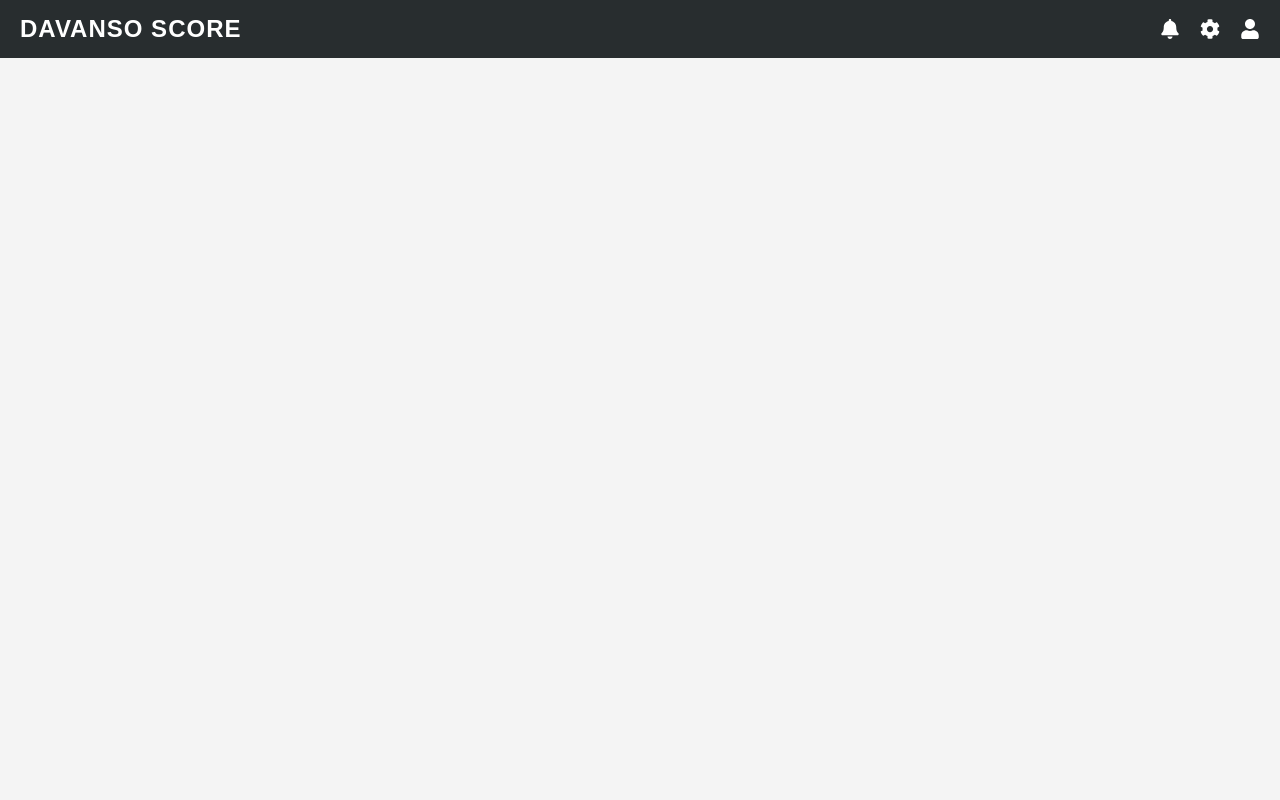
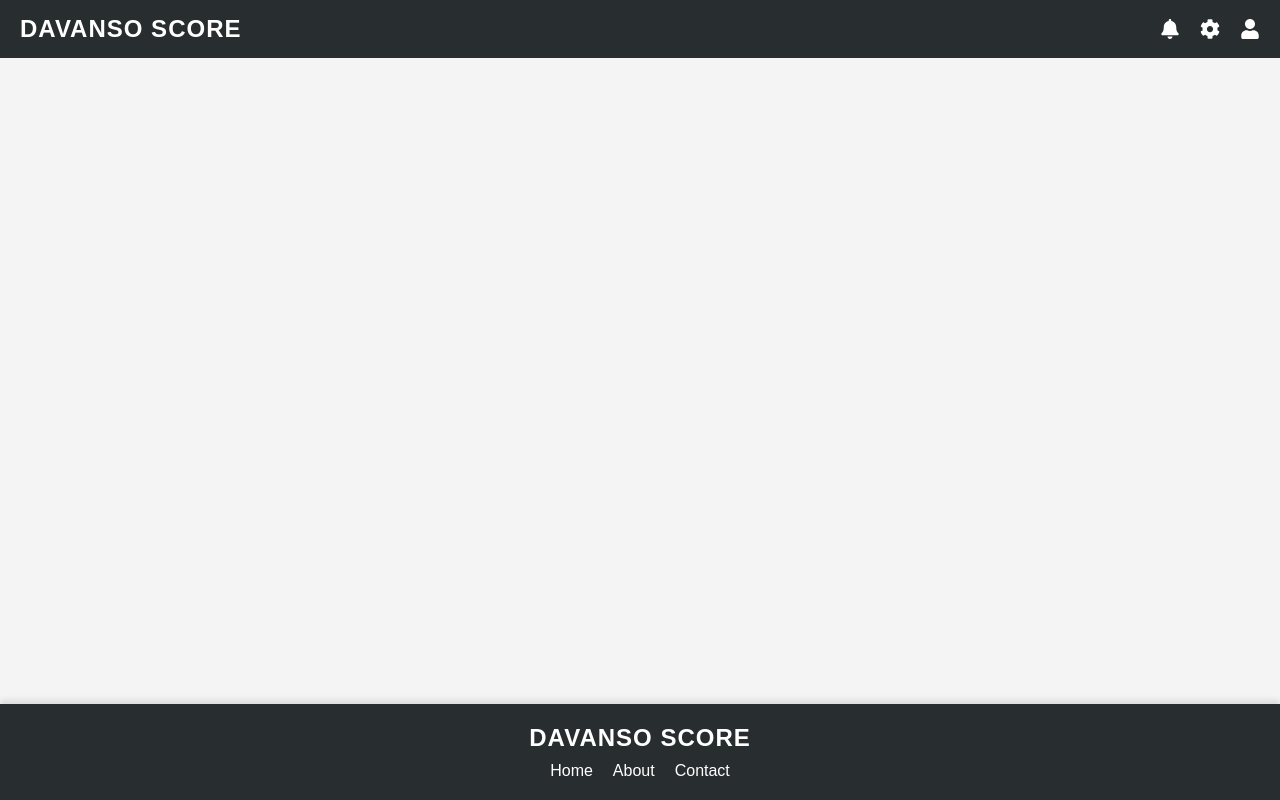
Before and after one commit to Davanso/davanso-score, a React (Vite) app: page / in a window 1280 px wide. Built offline with nearby package versions, Linux system fonts and the light colour scheme.

Commit message:
feat ✨: add initial footer component

```diff
--- a/src/App.jsx
+++ b/src/App.jsx
@@ -1,13 +1,14 @@
 import React from 'react';
 import Header from './components/header_component/header.jsx';
+import Footer from "./components/footer_component/footer.jsx";
 
 const App = () => {
     return (
         <div className="app">
             <Header />
             <main className="main">
-                {/* main content will go here */}
             </main>
+            <Footer />
         </div>
     );
 };
--- /dev/null
+++ b/src/components/footer_component/footer.css
@@ -0,0 +1,37 @@
+.footer {
+    background-color: #282d2f; /* Same as header */
+    padding: 20px;
+    box-shadow: 0 -4px 6px rgba(0, 0, 0, 0.1);
+    color: #ffffff;
+}
+
+.footerContent {
+    display: flex;
+    flex-direction: column;
+    align-items: center;
+    gap: 10px;
+}
+
+.title {
+    font-size: 24px;
+    font-weight: bold;
+    text-transform: uppercase;
+    letter-spacing: 1px;
+    margin: 0;
+}
+
+.links {
+    display: flex;
+    gap: 20px; /* Space between links */
+}
+
+.link {
+    color: #ffffff;
+    text-decoration: none;
+    font-size: 16px;
+    transition: color 0.3s ease;
+}
+
+.link:hover {
+    color: #008925; /* Change color on hover */
+}
--- /dev/null
+++ b/src/components/footer_component/footer.jsx
@@ -0,0 +1,19 @@
+import React from 'react';
+import './Footer.css'; // Import the CSS file
+
+const Footer = () => {
+    return (
+        <footer className="footer">
+            <div className="footerContent">
+                <h1 className="title">DAVANSO SCORE</h1>
+                <div className="links">
+                    <a href="/" className="link">Home</a>
+                    <a href="/about" className="link">About</a>
+                    <a href="/contact" className="link">Contact</a>
+                </div>
+            </div>
+        </footer>
+    );
+};
+
+export default Footer;
```
